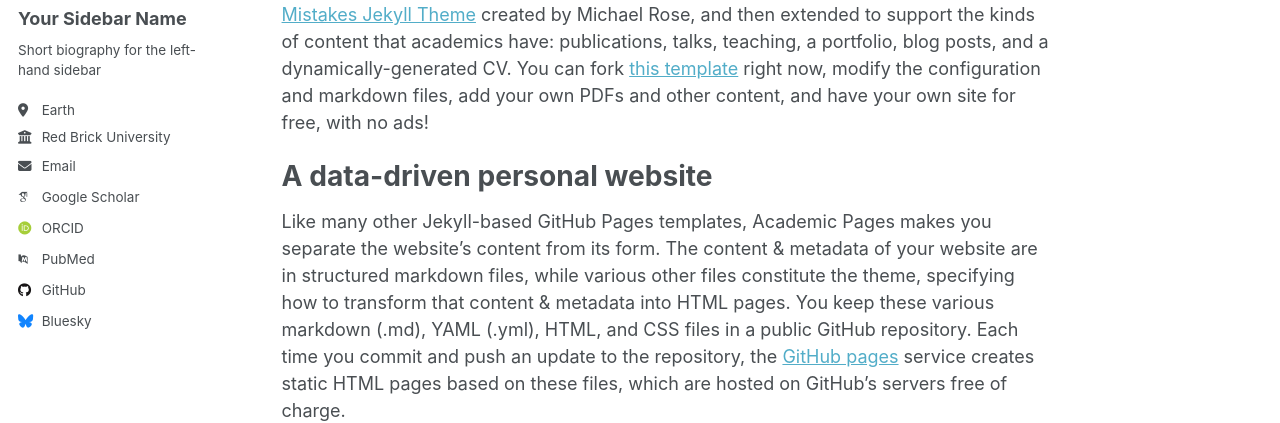
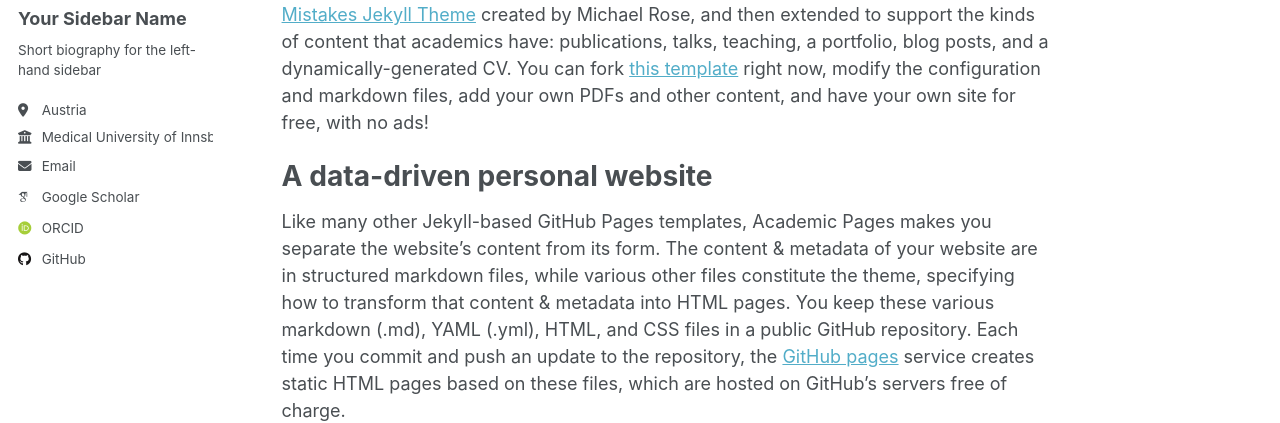
Before and after one commit to Stanissse/AboutMe, a Jekyll site: the page built from _pages/about.md, in a window 1280 px wide. Shown: the part 276-699 px from the top of the page. Built offline with Jekyll 4.4.1, drawn with Linux system fonts in a browser that asks for light colours; some web fonts are replaced.

Commit message:
Update _config.yml

```diff
--- a/_config.yml
+++ b/_config.yml
@@ -26,55 +26,55 @@ author:
   name             : "Your Sidebar Name"
   pronouns         : # example: "she/her"
   bio              : "Short biography for the left-hand sidebar"
-  location         : "Earth"
-  employer         : "Red Brick University"
+  location         : "Austria"
+  employer         : "Medical University of Innsbruck"
   uri              : # URL
-  email            : "none@example.org"
+  email            : "Philipp.Zelger@i-med.ac.at"
 
   # Academic websites
   academia         : # URL
-  arxiv            : # URL - Update with the correct link to your profile
+  #arxiv            : # URL - Update with the correct link to your profile
   googlescholar    : "https://scholar.google.com/citations?user=PS_CX0AAAAAJ"
-  impactstory      : # URL
-  orcid            : "http://orcid.org/yourorcidurl"
-  semantic         : # URL
-  pubmed           : "https://www.ncbi.nlm.nih.gov/pubmed/?term=john+snow"
-  researchgate     : # URL
-  scopus           : # URL
+  #impactstory      : # URL
+  orcid            : "https://orcid.org/0000-0002-6543-7620"
+  #semantic         : # URL
+  ##pubmed           : "https://www.ncbi.nlm.nih.gov/pubmed/?term=john+snow"
+  #researchgate     : # URL
+  #scopus           : # URL
 
   # Repositories and software development
-  bitbucket        : # Username - Update with your username on the site
-  codepen          : # Username
-  dribbble         : # Username
-  github           : "academicpages"
-  kaggle           : # Username
-  stackoverflow    : # User number or user number and name (i.e., use "1" or "1/jeff-atwood")
+  #bitbucket        : # Username - Update with your username on the site
+  #codepen          : # Username
+  #dribbble         : # Username
+  github           : "https://stanissse.github.io/AboutMe/"
+  #kaggle           : # Username
+  #stackoverflow    : # User number or user number and name (i.e., use "1" or "1/jeff-atwood")
 
   # Social media
-  bluesky          : "bsky.app" # Replace this with you Bluesky username
-  facebook         : # Username
-  flickr           : # Username
-  foursquare       : # Username
-  goodreads        : # Username
-  google_plus      : # Username
-  keybase          : # Username
-  instagram        : # Username
-  lastfm           : # Username
-  linkedin         : # Username
-  mastodon         : # URL
-  medium           : # URL
-  pinterest        : # Username
-  soundcloud       : # Username
-  steam            : # Username
-  telegram         : # URL
-  tumblr           : # Username
-  twitter          : # Username for X / Twitter
-  vine             : # Username
-  weibo            : # Username
-  wikipedia        : # Username
-  xing             : # Username
-  youtube          : # Username
-  zhihu            : # Username
+  #bluesky          : "bsky.app" # Replace this with you Bluesky username
+  #facebook         : # Username
+  #flickr           : # Username
+  #foursquare       : # Username
+  #goodreads        : # Username
+  #google_plus      : # Username
+  #keybase          : # Username
+  #instagram        : # Username
+  #lastfm           : # Username
+  #linkedin         : # Username
+  #mastodon         : # URL
+  #medium           : # URL
+  #pinterest        : # Username
+  #soundcloud       : # Username
+  #steam            : # Username
+  #telegram         : # URL
+  ##tumblr           : # Username
+  #twitter          : # Username for X / Twitter
+  #vine             : # Username
+  ##weibo            : # Username
+  #wikipedia        : # Username
+  #xing             : # Username
+  #youtube          : # Username
+  #zhihu            : # Username
 
 # Publication Category - The following the list of publication categories and their headings
 publication_category:
@@ -124,20 +124,20 @@ atom_feed:
 
 
 # SEO Related
-google_site_verification :
-bing_site_verification   :
-alexa_site_verification  :
-yandex_site_verification :
+#google_site_verification :
+#bing_site_verification   :
+#alexa_site_verification  :
+#yandex_site_verification :
 
 
 # Social Sharing
-twitter:
-  username               : &twitter
-facebook:
-  username               :
-  app_id                 :
-  publisher              :
-og_image                 :  # Open Graph/Twitter default site image
+#twitter:
+#  username               : &twitter
+#facebook:
+#  username               :
+#  app_id                 :
+#  publisher              :
+#og_image                 :  # Open Graph/Twitter default site image
 # For specifying social profiles
 # - https://developers.google.com/structured-data/customize/social-profiles
 social:
```
